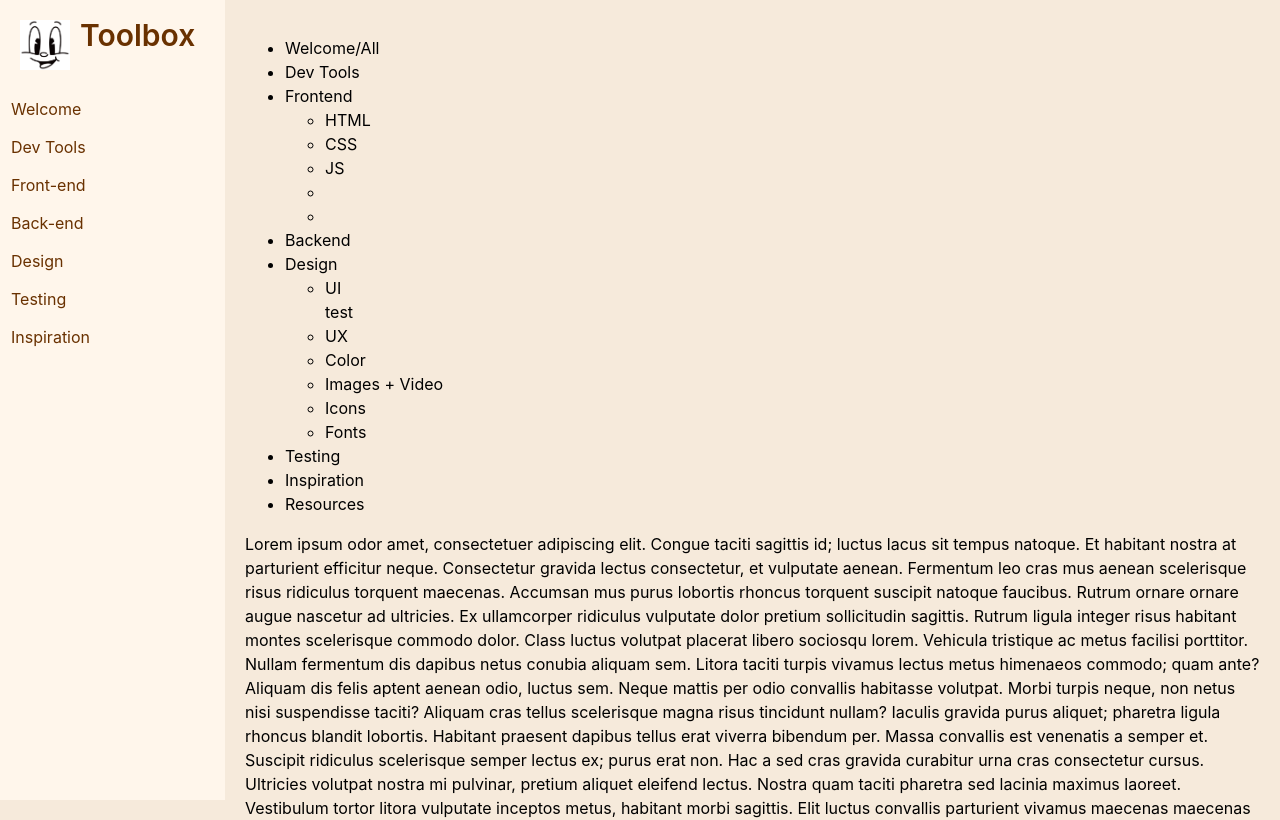
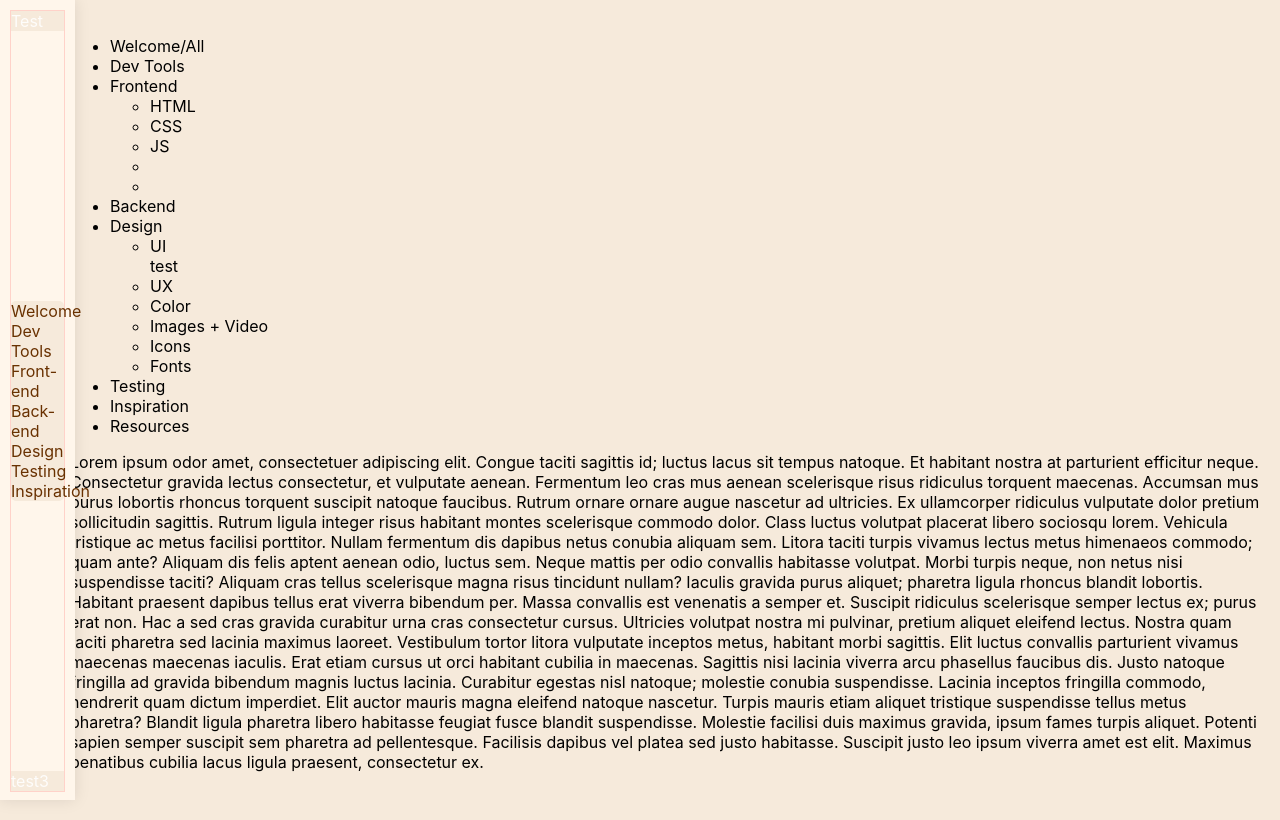
Before and after one commit to garviswbs/toolbox, a React (Vite) app: page / in a window 1280 px wide. Shown: the top 820 px of the page. Built offline with nearby package versions, Linux system fonts and the light colour scheme.

Commit message:
Update nav

```diff
--- a/src/App.css
+++ b/src/App.css
@@ -7,33 +7,93 @@ body {
   margin: 0;
 }
 
-.sidebar_nav_parent {
+/* .flex-container {
+  display: flex;
+  flex-direction: column;
+  flex-wrap: nowrap;
+  justify-content: space-between;
+  align-items: stretch;
+  align-content: stretch;
+} */
+
+.side_nav_parent {
   position: fixed;
+  padding: 10px;
   top: 0;
   left: 0;
   bottom: 0;
-  width: 225px;
+  width: 75px;
+  /* width: 225px; */
   height: 100vh;
   background-color: #fff6eb;
   box-sizing: border-box;
+  transition: width 0.17s ease-in-out;
+  /* flex */
+}
 
-  .nav_item_parent {
+.side_nav_parent:hover {
+  width: 200px;
+  -webkit-box-shadow: 0px 0px 15px 0px rgba(0, 0, 0, 0.1);
+  box-shadow: 0px 0px 15px 0px rgba(0, 0, 0, 0.1);
+}
+
+.side_nav_content {
+  border: 1px solid rgba(255, 0, 0, 0.147);
+  height: 100%;
+
+  display: flex;
+  flex-direction: column;
+  flex-wrap: nowrap;
+  justify-content: space-between;
+  align-items: stretch;
+  align-content: stretch;
+
+  .nav_header {
+    background-color: #f6eadb;
+  }
+
+  .nav_links {
+    background-color: #f6eadb;
+    border-radius: 5px;
+    color: #693100;
+  }
+  .nav_footer {
+    background-color: #f6eadb;
+  }
+}
+
+.item-test {
+  display: block;
+  flex-grow: 0;
+  flex-shrink: 1;
+  flex-basis: auto;
+  align-self: auto;
+  order: 0;
+}
+
+.nav_item_parent {
+  .nav_item {
     color: #693100;
     padding: 11px;
-    border-radius: 11px;
+    border-radius: 5px;
     line-height: 16px;
     cursor: pointer;
   }
-  .nav_item_parent:hover {
+
+  .nav_item:hover {
     background-color: #693100;
-    color: #fff6eb;
+    background-color: #ffe8b3;
+    background-color: #ffb375;
+    /* color: #fff6eb; */
   }
 }
 
-.nav_title_parent {
+/* Title Navigation */
+/* .nav_title_parent {
   padding: 20px;
   display: grid;
   grid-template-columns: 50px 1fr;
+  align-items: center;
 
   .nav_logo {
     background-color: white;
@@ -42,15 +102,16 @@ body {
 
   .nav_title {
     margin-left: 10px;
+    /* height: 30px;
     font-size: 30px;
-    line-height: 30px;
+    line-height: 50px;
     font-weight: 600;
     color: #693100;
   }
-}
+} */
 
 .main_content_parent {
-  margin-left: 225px;
+  margin-left: 50px;
   padding: 20px;
   color: black;
 }
--- a/src/App.jsx
+++ b/src/App.jsx
@@ -6,22 +6,46 @@ import "./App.css";
 function App() {
   return (
     <>
-      <div className="sidebar_nav_parent">
-        <div className="nav_title_parent">
-          <div className="nav_logo">
-            <img src={logo} alt="logo" style={{ width: "100%" }} /> {/* Use the imported image */}
+      <div className="side_nav_parent">
+        <div className="side_nav_content">
+          <div className="nav_header">Test</div>
+          <div className="nav_links">
+            <div className="nav_item ">Welcome</div>
+            <div className="nav_item ">Dev Tools</div>
+            <div className="nav_item ">Front-end</div>
+            <div className="nav_item ">Back-end</div>
+            <div className="nav_item ">Design</div>
+            <div className="nav_item ">Testing</div>
+            <div className="nav_item ">Inspiration</div>
           </div>
-          <div className="nav_title">Toolbox</div>
+          <div className="nav_footer">test3</div>
+          {/* <div className="nav_title_parent">
+            //{" "}
+            <div className="nav_logo">
+              // <img src={logo} alt="logo" style={{ width: "100%" }} />
+              //{" "}
+            </div>
+            // <div className="nav_title">Toolbox</div>
+            //{" "}
+          </div>{" "} */}
+
+          {/* <div className="nav_item_parent ">
+            <div className="item-test">TITLE </div>
+            <div className="item-test">
+              <div className="nav_item ">Welcome</div>
+              <div className="nav_item ">Dev Tools</div>
+              <div className="nav_item ">Front-end</div>
+              <div className="nav_item ">Back-end</div>
+              <div className="nav_item ">Design</div>
+              <div className="nav_item ">Testing</div>
+              <div className="nav_item ">Inspiration</div>
+            </div>
+            <div className="item-test">SUBTITLE</div>
+          </div> */}
         </div>
+      </div>
 
-        <div className="nav_item_parent ">Welcome</div>
-        <div className="nav_item_parent ">Dev Tools</div>
-        <div className="nav_item_parent ">Front-end</div>
-        <div className="nav_item_parent ">Back-end</div>
-        <div className="nav_item_parent ">Design</div>
-        <div className="nav_item_parent ">Testing</div>
-        <div className="nav_item_parent ">Inspiration</div>
-      </div>
+      {/* CONTENT */}
       <div className="main_content_parent">
         <ul>
           <li>Welcome/All</li>
--- a/src/index.css
+++ b/src/index.css
@@ -1,6 +1,6 @@
 :root {
   font-family: Inter, system-ui, Avenir, Helvetica, Arial, sans-serif;
-  line-height: 1.5;
+  /* line-height: 1.5; */
   font-weight: 400;
 
   /* color-scheme: light dark; */
```
